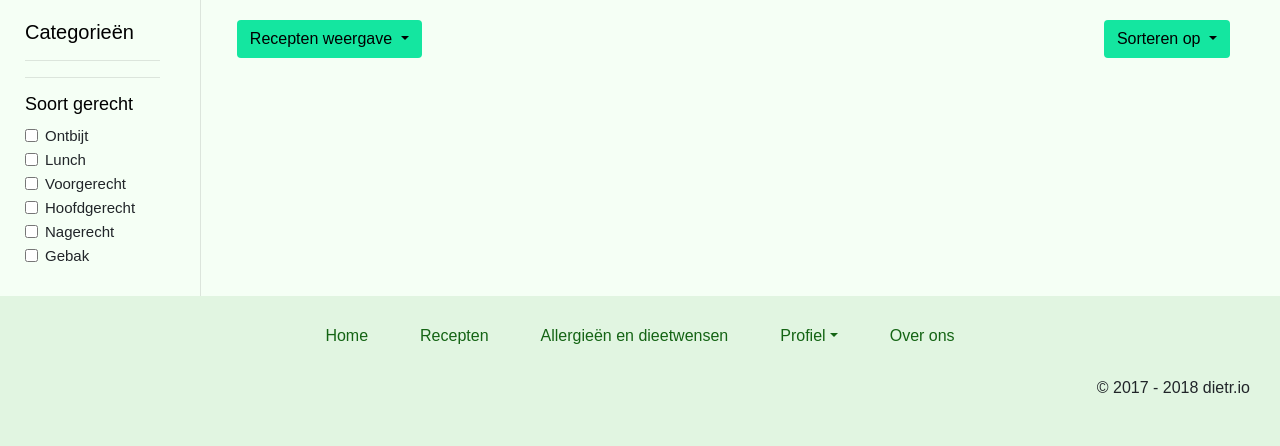
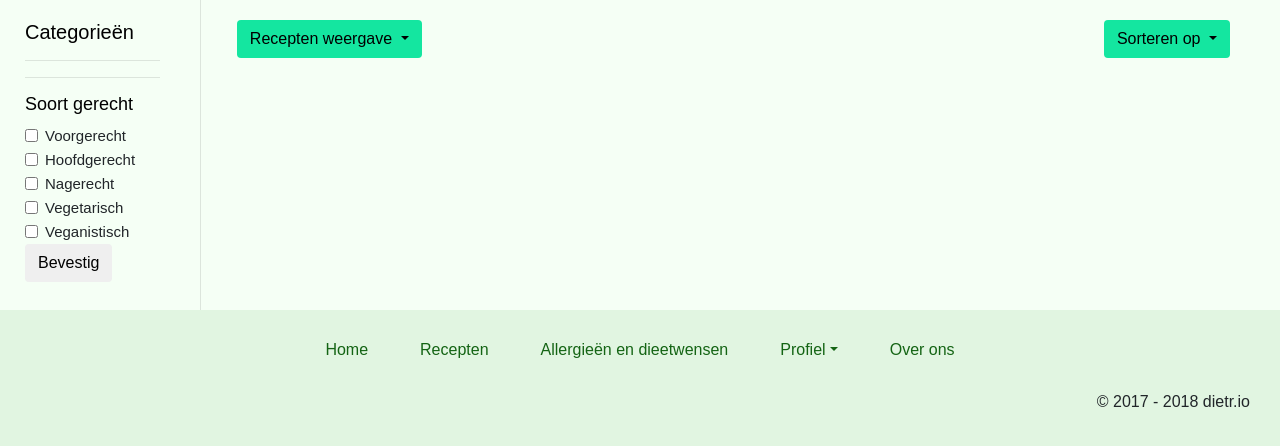
Before and after one commit to essoplerck/dietr, a Python web app: template dietr/templates/recipe/view.jinja in a window 1280 px wide. Shown: the part 200-646 px from the top of the page. Run offline with Jinja, Linux system fonts and the light colour scheme; the template is opened without the code that fills it, so the values that code supplies are empty; some libraries are stand-ins or nearby versions.

Commit message:
nothing new

```diff
--- a/dietr/static/styles/style.css
+++ b/dietr/static/styles/style.css
@@ -84,6 +84,7 @@ header .afh a,
 header .afh .nav-item.dropdown a,
 header .afh .dropdown-item a {
   color: rgb(20,100,20);
+  cursor: pointer;
 }
 
 header .nav.nav-pills.afh,
@@ -154,6 +155,7 @@ footer .afh .nav-link.dropdown-toggle a,
 footer .afh .nav-link.dropdown-toggle .dropdown-menu .dropdown-item a,
 footer a:not([href]):not([tabindex]) {
   color: rgb(20,100,20);
+  cursor: pointer;
 }
 
 footer .afh .nav-link.active,
--- a/dietr/templates/recipe/view.jinja
+++ b/dietr/templates/recipe/view.jinja
@@ -20,23 +20,14 @@
                 {{ roommate.first_name }}
             </label>
             {% endfor %}
-          </div>
+            </div>
+            <button class="btn" type="button" id="extra_confirm" data-toggle=""> Bevestig </button>
         {% endif %}
 
         <hr>
 
         <h4>Soort gerecht</h4>
         <div class="form-check">
-          <label class="form-check-label">
-            <input class="form-check-input" type="checkbox" value="">
-            Ontbijt
-          </label>
-
-          <label class="form-check-label">
-            <input class="form-check-input" type="checkbox" value="">
-            Lunch
-          </label>
-
           <label class="form-check-label">
             <input class="form-check-input" type="checkbox" value="">
             Voorgerecht
@@ -54,8 +45,16 @@
 
           <label class="form-check-label">
             <input class="form-check-input" type="checkbox" value="">
-            Gebak
+            Vegetarisch
           </label>
+
+          <label class="form-check-label">
+            <input class="form-check-input" type="checkbox" value="">
+            Veganistisch
+          </label>
+
+          <button class="btn" type="button" id="extra_confirm" data-toggle=""> Bevestig </button>
+
         </div>
       </div>
 
@@ -159,7 +158,7 @@
                     </div>
 
                     <div class="modal-footer back-color">
-                      <button type="button" class="btn btn-primary" href="{{ recipe.url }}">Bekijk recept</button>
+                      <a href="{{ recipe.url }}"><button type="button" class="btn btn-primary">Bekijk recept</button></a>
                     </div>
                   </div>
                 </div>
--- a/dietr/views/recipe.py
+++ b/dietr/views/recipe.py
@@ -9,7 +9,7 @@ blueprint = Blueprint('recipe', __name__)
 model = RecipeModel()
 
 
-@blueprint.route('/recipes', defaults={
+@blueprint.route('/recipes', methods=['GET', 'POST'], defaults={
     'page': 1,
     'limit':  20
 })
```
Also changed, not shown: dietr/models/recipe.py (+1 -13 lines).
